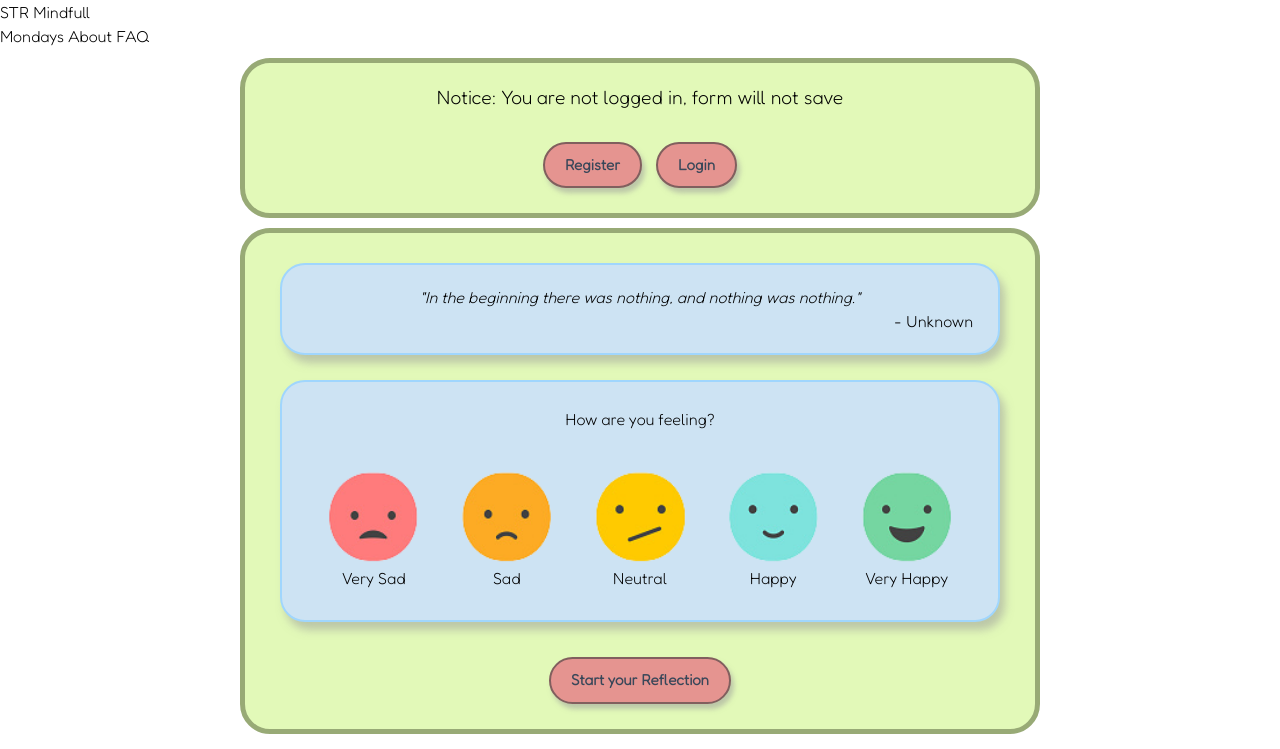
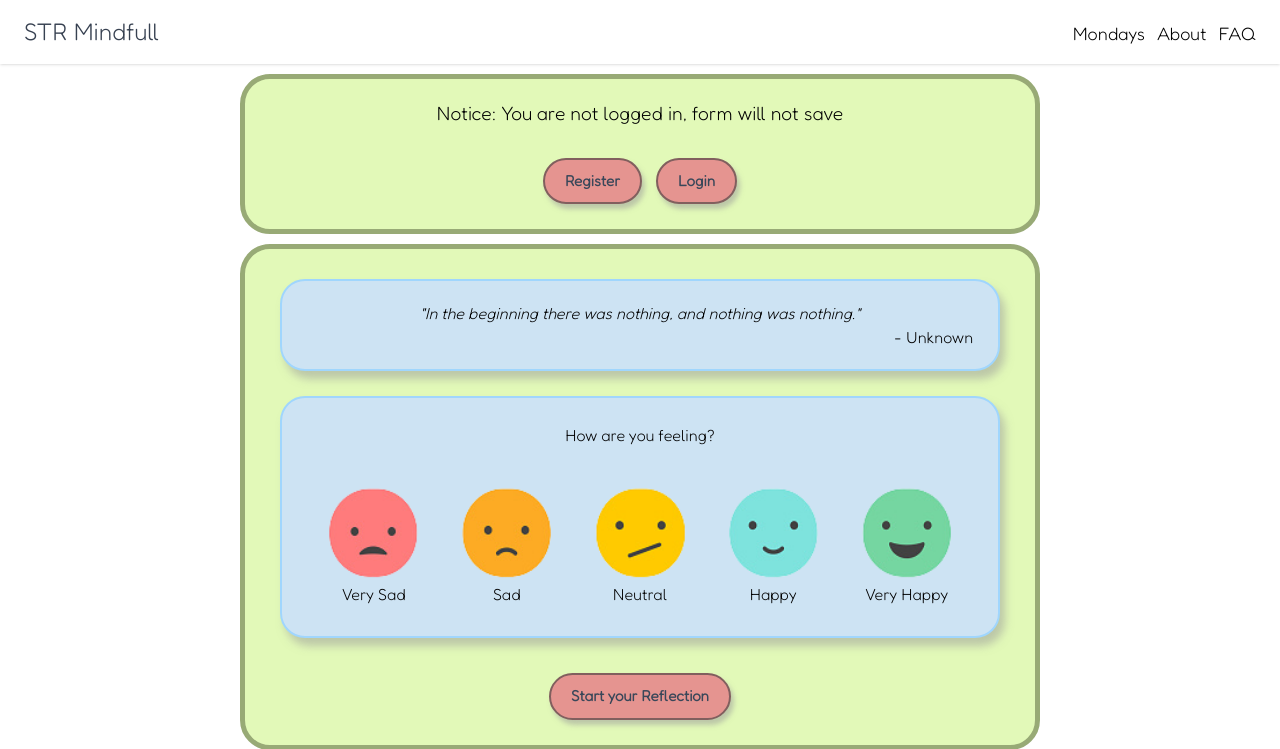
Before and after one commit to redmac135/mindful, a Django app: page / in a window 1280 px wide. Shown: the top 749 px of the page. Run offline with Django 4.2, Linux system fonts and the light colour scheme; some libraries are stand-ins or nearby versions.

Commit message:
finalized postcss installation

```diff
--- a/package.json
+++ b/package.json
@@ -28,6 +28,7 @@
     "autoprefixer": "^10.4.4",
     "babel-loader": "^8.2.4",
     "postcss": "^8.4.12",
+    "postcss-cli": "^9.1.0",
     "tailwindcss": "^3.0.23",
     "tailwindcss-cli": "^0.1.2",
     "webpack": "^5.70.0",
--- a/static/base/css/base.css
+++ b/static/base/css/base.css
@@ -427,8 +427,62 @@ Ensure the default browser behavior of the `hidden` attribute.
 .static {
   position: static;
 }
+.mb-2 {
+  margin-bottom: 0.5rem;
+}
+.ml-2 {
+  margin-left: 0.5rem;
+}
 .block {
   display: block;
+}
+.flex {
+  display: flex;
+}
+.w-full {
+  width: 100%;
+}
+.flex-col {
+  flex-direction: column;
+}
+.bg-white {
+  --tw-bg-opacity: 1;
+  background-color: rgb(255 255 255 / var(--tw-bg-opacity));
+}
+.py-4 {
+  padding-top: 1rem;
+  padding-bottom: 1rem;
+}
+.px-6 {
+  padding-left: 1.5rem;
+  padding-right: 1.5rem;
+}
+.text-center {
+  text-align: center;
+}
+.font-sans {
+  font-family: ui-sans-serif, system-ui, -apple-system, BlinkMacSystemFont, "Segoe UI", Roboto, "Helvetica Neue", Arial, "Noto Sans", sans-serif, "Apple Color Emoji", "Segoe UI Emoji", "Segoe UI Symbol", "Noto Color Emoji";
+}
+.text-2xl {
+  font-size: 1.5rem;
+  line-height: 2rem;
+}
+.text-lg {
+  font-size: 1.125rem;
+  line-height: 1.75rem;
+}
+.text-gray-700 {
+  --tw-text-opacity: 1;
+  color: rgb(55 65 81 / var(--tw-text-opacity));
+}
+.no-underline {
+  -webkit-text-decoration-line: none;
+          text-decoration-line: none;
+}
+.shadow {
+  --tw-shadow: 0 1px 3px 0 rgb(0 0 0 / 0.1), 0 1px 2px -1px rgb(0 0 0 / 0.1);
+  --tw-shadow-colored: 0 1px 3px 0 var(--tw-shadow-color), 0 1px 2px -1px var(--tw-shadow-color);
+  box-shadow: var(--tw-ring-offset-shadow, 0 0 #0000), var(--tw-ring-shadow, 0 0 #0000), var(--tw-shadow);
 }
 
 @font-face {
@@ -450,3 +504,26 @@ Ensure the default browser behavior of the `hidden` attribute.
               user-select: none; /* Non-prefixed version, currently
                                     supported by Chrome, Edge, Opera and Firefox */
 }
+
+@media (min-width: 640px) {
+
+  .sm\:mb-0 {
+    margin-bottom: 0px;
+  }
+
+  .sm\:flex-row {
+    flex-direction: row;
+  }
+
+  .sm\:items-baseline {
+    align-items: baseline;
+  }
+
+  .sm\:justify-between {
+    justify-content: space-between;
+  }
+
+  .sm\:text-left {
+    text-align: left;
+  }
+}
--- a/tailwind.config.js
+++ b/tailwind.config.js
@@ -3,7 +3,8 @@ const purgecss = require('@fullhuman/postcss-purgecss')
 module.exports = {
     content: [
         "./assets/**/*.js",
-        './templates/**/*.html'
+        './templates/**/*.html',
+        './reflection/templates/reflection/*.html',
     ],
     theme: {
         extend: {},
```
Also changed, not shown: package-lock.json.
